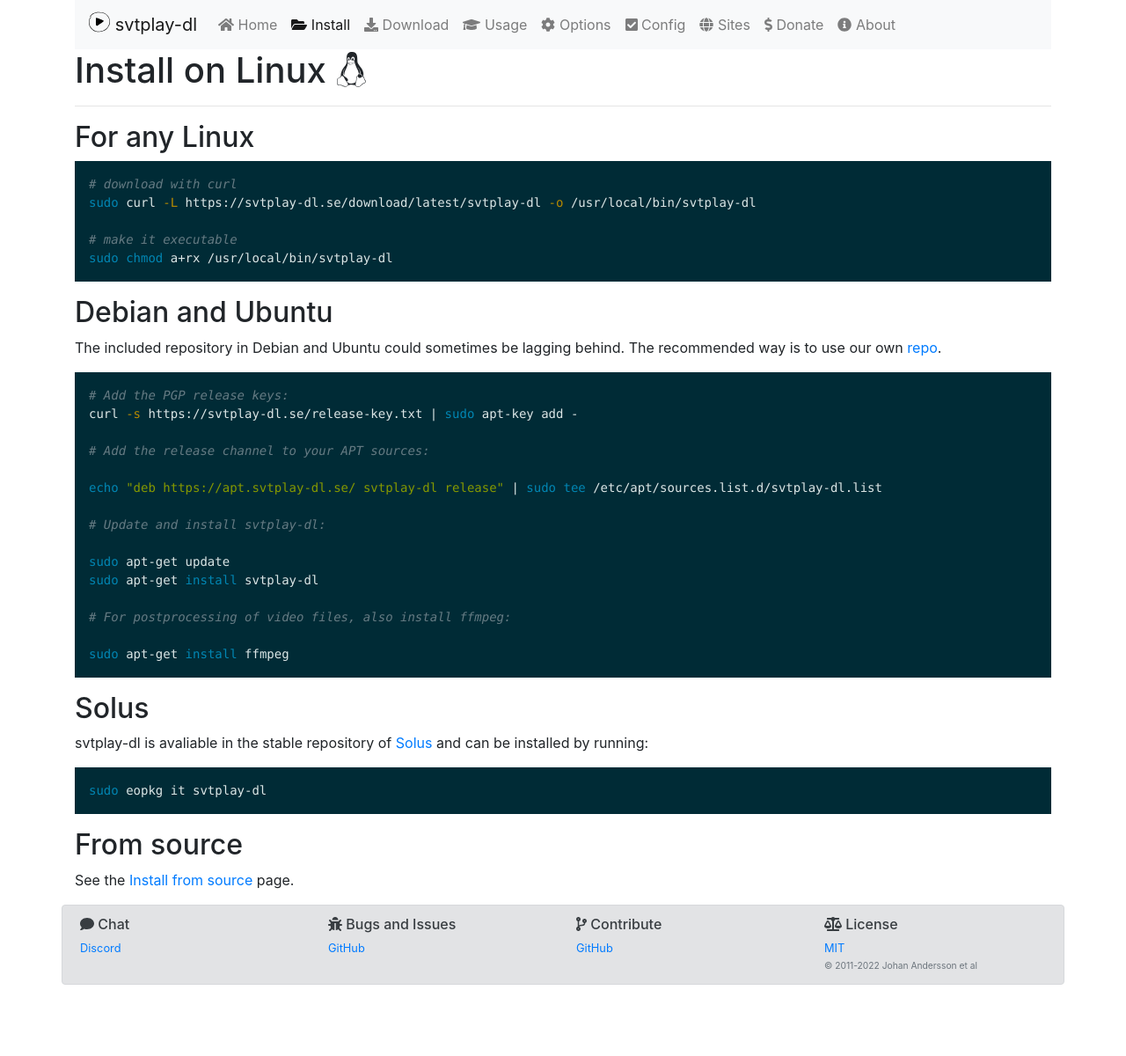
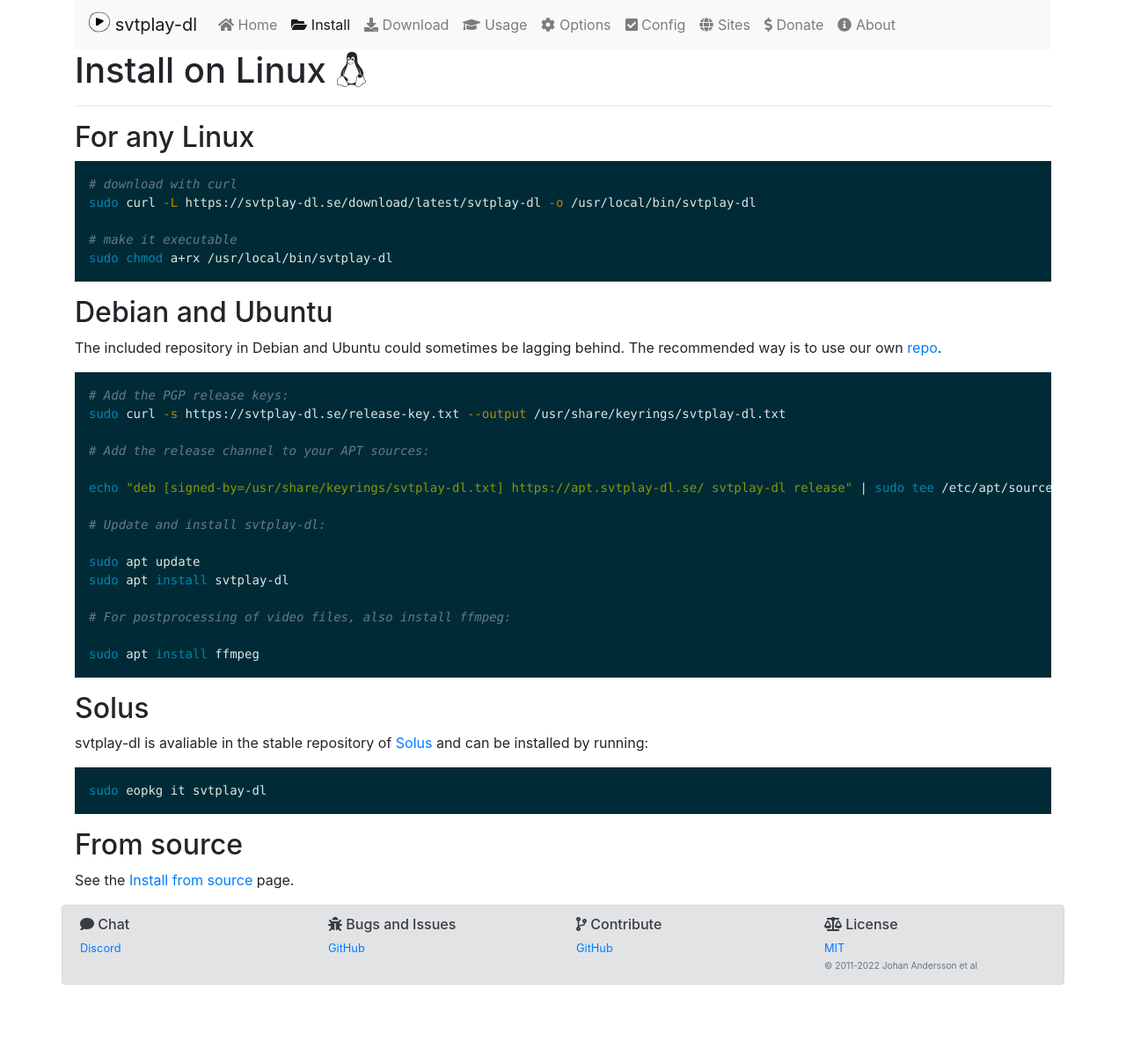
Before and after one commit to spaam/svtplay-dl-web, a Jekyll site: the page built from _pages/install/linux.md, in a window 1280 px wide. Shown: the whole page at 88% size. Built offline with Jekyll 4.4.1, drawn with Linux system fonts in a browser that asks for light colours; nearby versions of some CDN libraries; comment, search, counter and statistics services are not loaded.

Commit message:
update documentation for debian/ubuntu

````diff
--- a/_pages/install/linux.md
+++ b/_pages/install/linux.md
@@ -23,20 +23,20 @@
 
 ```bash
 # Add the PGP release keys:
-curl -s https://svtplay-dl.se/release-key.txt | sudo apt-key add -
+sudo curl -s https://svtplay-dl.se/release-key.txt --output /usr/share/keyrings/svtplay-dl.txt
 
 # Add the release channel to your APT sources:
 
-echo "deb https://apt.svtplay-dl.se/ svtplay-dl release" | sudo tee /etc/apt/sources.list.d/svtplay-dl.list
+echo "deb [signed-by=/usr/share/keyrings/svtplay-dl.txt] https://apt.svtplay-dl.se/ svtplay-dl release" | sudo tee /etc/apt/sources.list.d/svtplay-dl.list
 
 # Update and install svtplay-dl:
 
-sudo apt-get update
-sudo apt-get install svtplay-dl
+sudo apt update
+sudo apt install svtplay-dl
 
 # For postprocessing of video files, also install ffmpeg:
 
-sudo apt-get install ffmpeg
+sudo apt install ffmpeg
 ```
 
 ## Solus
````
